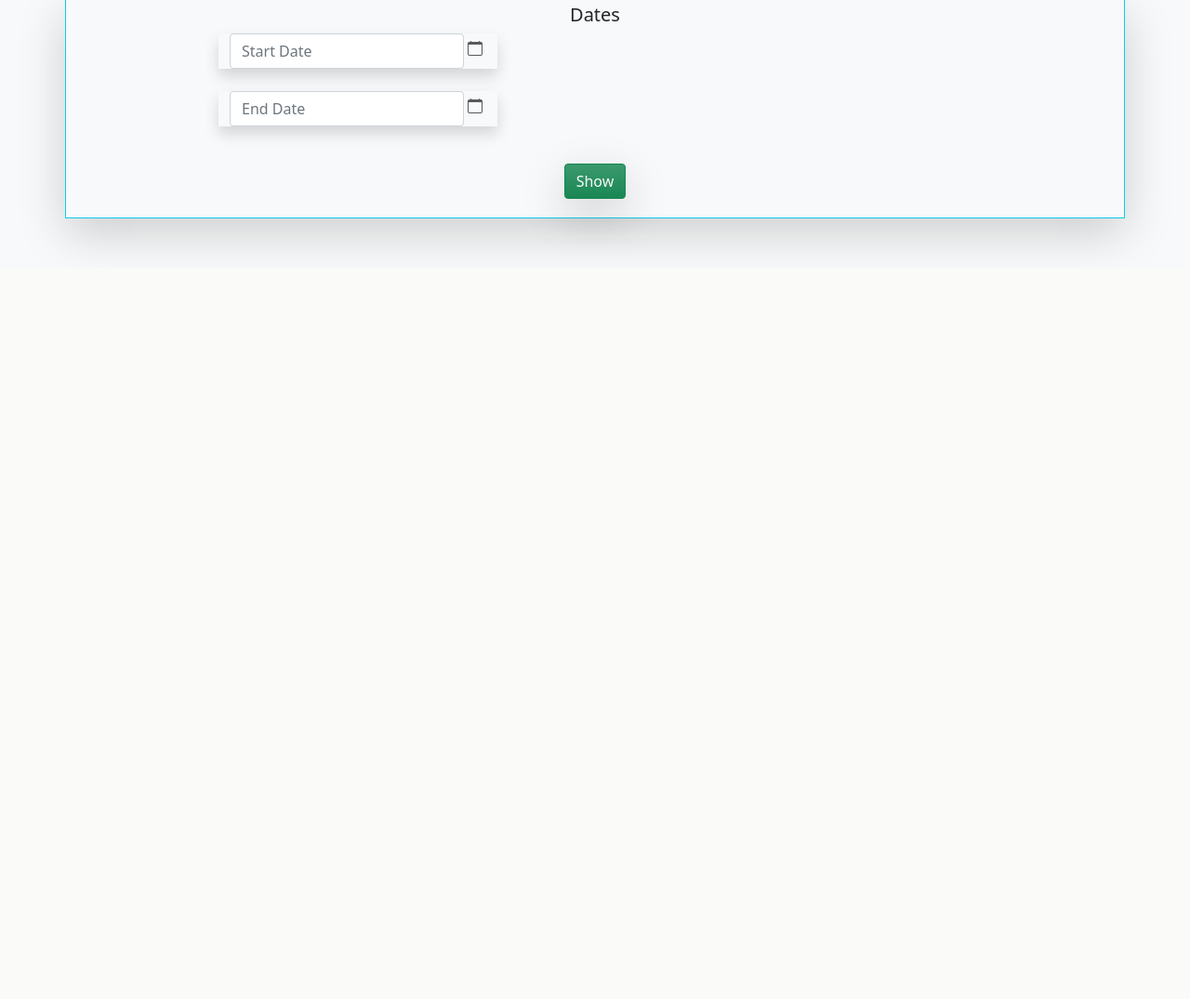
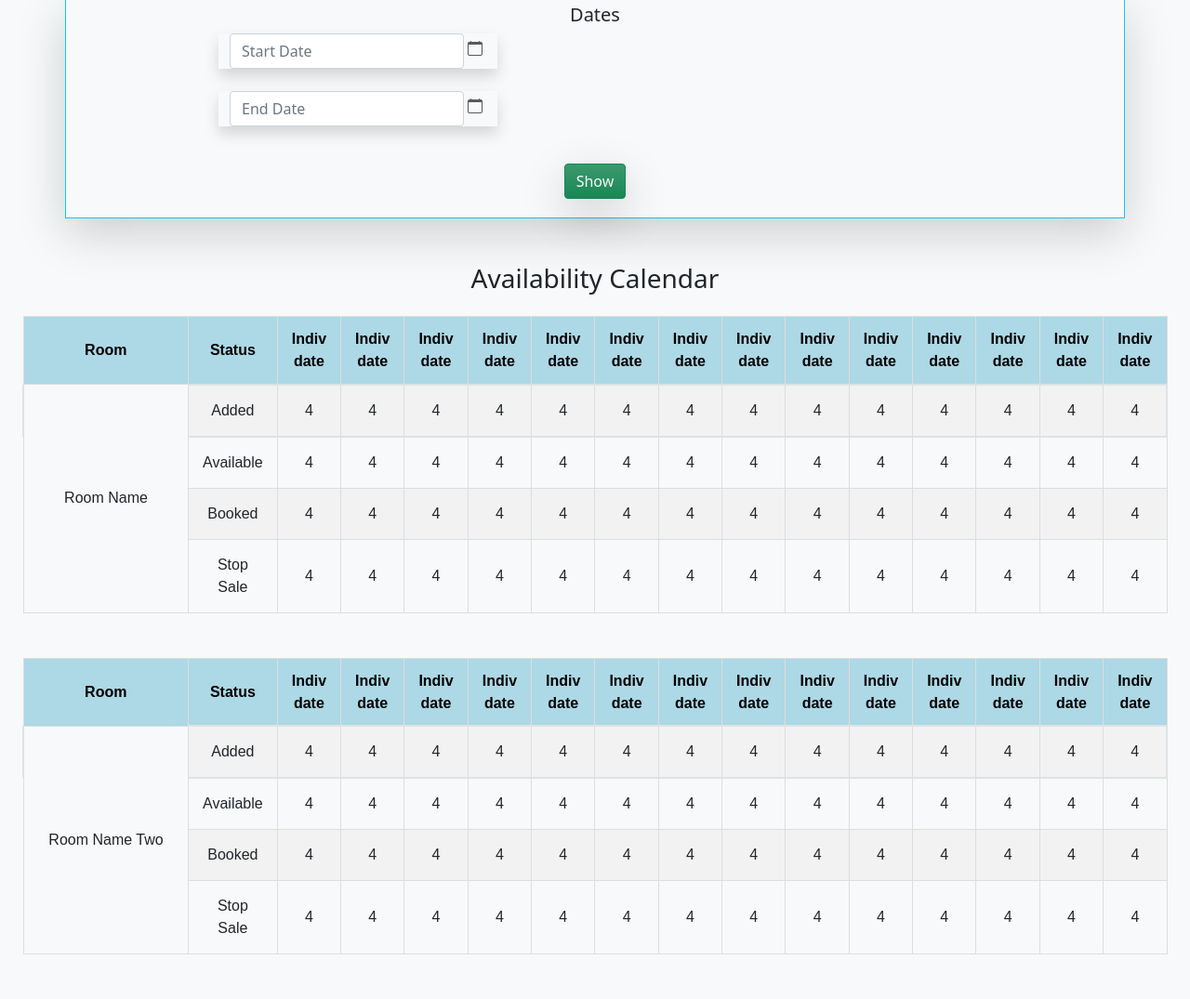
Before and after one commit to Acrofil/flask-hotel-booking-app, a Flask app: page /availability in a window 1280 px wide. Shown: the part 511-1586 px from the top of the page at 93% size. Before the commit the page ends 782 px from the top, so only its background shows below. Run offline with Flask 3, Linux system fonts and the light colour scheme; a user stored in the database is signed in; some libraries are stand-ins or nearby versions.

Commit message:
adding availability tab

```diff
--- a/booking_engine/static/styles.css
+++ b/booking_engine/static/styles.css
@@ -107,3 +107,7 @@
 .hide_row, .hide_row1, .hide_row2, .hide_row3, .hide_row4, .hide_row5{
   display: none;
 }
+
+table, th, td {
+  border: 1px solid black;
+}
--- a/booking_engine/templates/availability.html
+++ b/booking_engine/templates/availability.html
@@ -36,6 +36,209 @@
     </form>
 </div>
 
+<h3 class="mt-5 mb-4">Availability Calendar</h3>
+
+<div class="container-fluid ">
+
+
+
+<table border="1" width="100%" id="all_rate_plans">
+    <thead>
+      <tr>
+        <th style="width:300px">Room</th>
+        <th>Status</th>
+        <th>Indiv date</th>
+        <th>Indiv date</th>
+        <th>Indiv date</th>
+        <th>Indiv date</th>
+        <th>Indiv date</th>
+        <th>Indiv date</th>
+        <th>Indiv date</th>
+        <th>Indiv date</th>
+        <th>Indiv date</th>
+        <th>Indiv date</th>
+        <th>Indiv date</th>
+        <th>Indiv date</th>
+        <th>Indiv date</th>
+        <th>Indiv date</th>
+      </tr>
+    </thead>
+
+    <tbody>
+      <tr>
+        <td rowspan="5">Room Name</td>
+      </tr>
+      <tr class="border border-2">
+        <td>Added</td>
+        <td>4</td>
+        <td>4</td>
+        <td>4</td>
+        <td>4</td>
+        <td>4</td>
+        <td>4</td>
+        <td>4</td>
+        <td>4</td>
+        <td>4</td>
+        <td>4</td>
+        <td>4</td>
+        <td>4</td>
+        <td>4</td>
+        <td>4</td>
+      </tr>
+      <tr>
+        <td>Available</td>
+        <td>4</td>
+        <td>4</td>
+        <td>4</td>
+        <td>4</td>
+        <td>4</td>
+        <td>4</td>
+        <td>4</td>
+        <td>4</td>
+        <td>4</td>
+        <td>4</td>
+        <td>4</td>
+        <td>4</td>
+        <td>4</td>
+        <td>4</td>
+      </tr>
+      <tr>
+        <td>Booked</td>
+        <td>4</td>
+        <td>4</td>
+        <td>4</td>
+        <td>4</td>
+        <td>4</td>
+        <td>4</td>
+        <td>4</td>
+        <td>4</td>
+        <td>4</td>
+        <td>4</td>
+        <td>4</td>
+        <td>4</td>
+        <td>4</td>
+        <td>4</td>
+      </tr>
+      <tr>
+        <td>Stop Sale</td>
+        <td>4</td>
+        <td>4</td>
+        <td>4</td>
+        <td>4</td>
+        <td>4</td>
+        <td>4</td>
+        <td>4</td>
+        <td>4</td>
+        <td>4</td>
+        <td>4</td>
+        <td>4</td>
+        <td>4</td>
+        <td>4</td>
+        <td>4</td>
+      </tr>
+    </tbody>
+  </table>
+
+
+<table border="1" class="mt-5" width="100%" id="all_rate_plans">
+    <thead>
+      <tr>
+        <th style="width:300px">Room</th>
+        <th>Status</th>
+        <th>Indiv date</th>
+        <th>Indiv date</th>
+        <th>Indiv date</th>
+        <th>Indiv date</th>
+        <th>Indiv date</th>
+        <th>Indiv date</th>
+        <th>Indiv date</th>
+        <th>Indiv date</th>
+        <th>Indiv date</th>
+        <th>Indiv date</th>
+        <th>Indiv date</th>
+        <th>Indiv date</th>
+        <th>Indiv date</th>
+        <th>Indiv date</th>
+      </tr>
+    </thead>
+
+    <tbody>
+      <tr>
+        <td rowspan="5">Room Name Two</td>
+      </tr>
+      <tr class="border border-2">
+        <td>Added</td>
+        <td>4</td>
+        <td>4</td>
+        <td>4</td>
+        <td>4</td>
+        <td>4</td>
+        <td>4</td>
+        <td>4</td>
+        <td>4</td>
+        <td>4</td>
+        <td>4</td>
+        <td>4</td>
+        <td>4</td>
+        <td>4</td>
+        <td>4</td>
+      </tr>
+      <tr>
+        <td>Available</td>
+        <td>4</td>
+        <td>4</td>
+        <td>4</td>
+        <td>4</td>
+        <td>4</td>
+        <td>4</td>
+        <td>4</td>
+        <td>4</td>
+        <td>4</td>
+        <td>4</td>
+        <td>4</td>
+        <td>4</td>
+        <td>4</td>
+        <td>4</td>
+      </tr>
+      <tr>
+        <td>Booked</td>
+        <td>4</td>
+        <td>4</td>
+        <td>4</td>
+        <td>4</td>
+        <td>4</td>
+        <td>4</td>
+        <td>4</td>
+        <td>4</td>
+        <td>4</td>
+        <td>4</td>
+        <td>4</td>
+        <td>4</td>
+        <td>4</td>
+        <td>4</td>
+      </tr>
+      <tr>
+        <td>Stop Sale</td>
+        <td>4</td>
+        <td>4</td>
+        <td>4</td>
+        <td>4</td>
+        <td>4</td>
+        <td>4</td>
+        <td>4</td>
+        <td>4</td>
+        <td>4</td>
+        <td>4</td>
+        <td>4</td>
+        <td>4</td>
+        <td>4</td>
+        <td>4</td>
+      </tr>
+    </tbody>
+  </table>
+
+
+</div>
 
 
 
```
Also changed, not shown: 1 other file.
